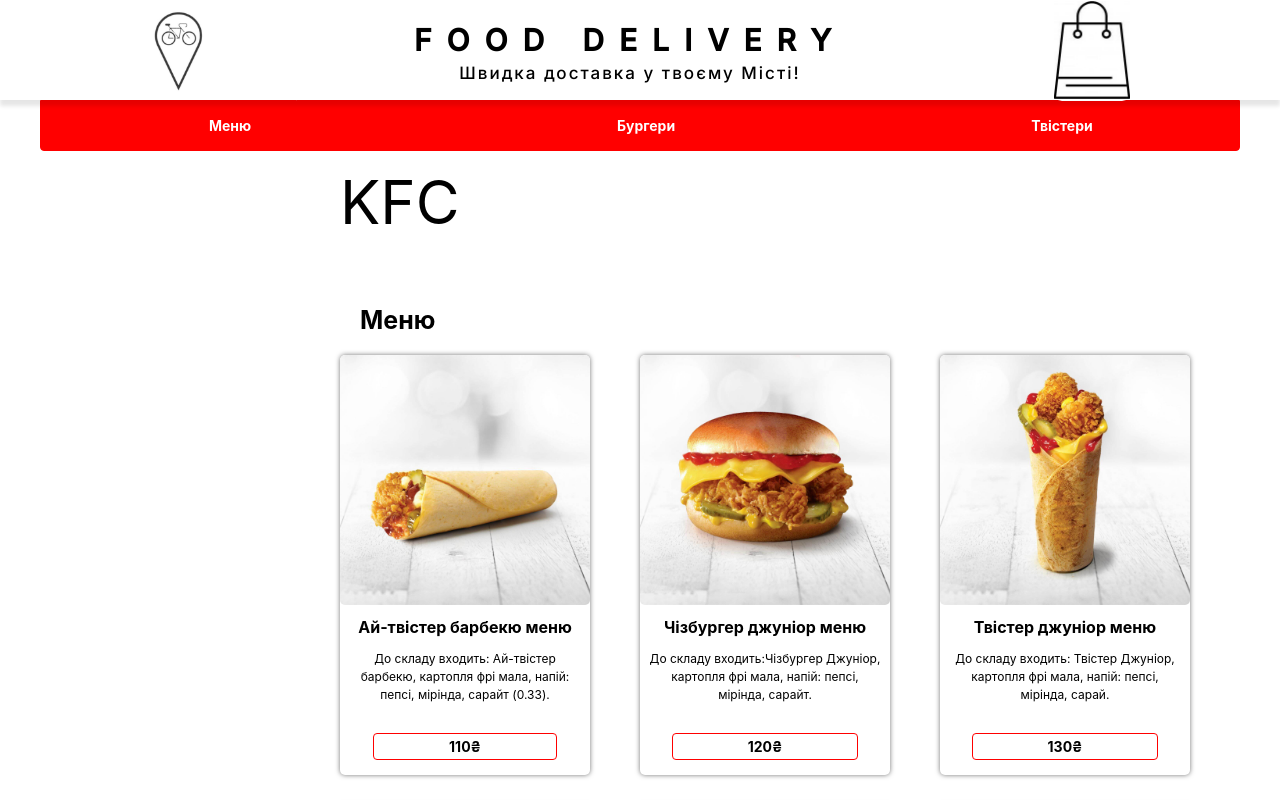
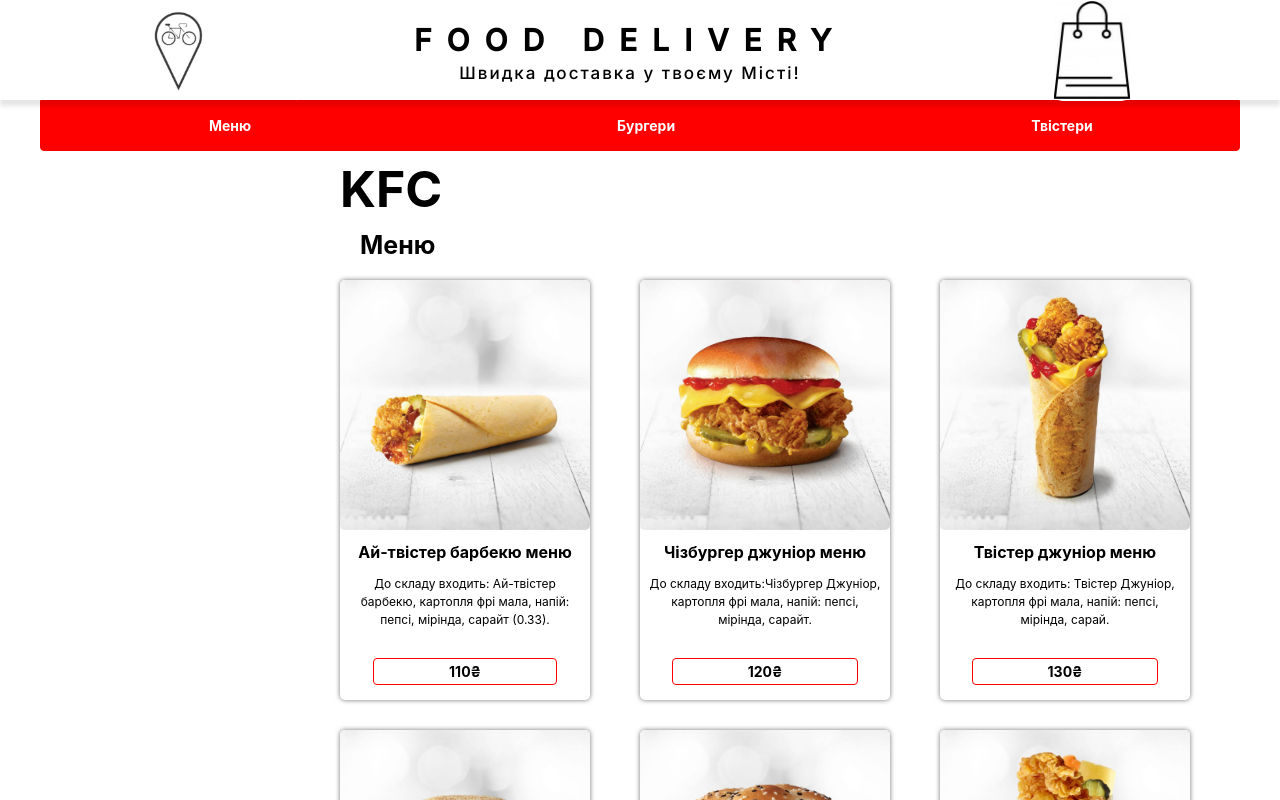
Before and after one commit to studennikovIv/food_del, a React (Create React App) app: page /KFC in a window 1280 px wide. Shown: the top 800 px of the page. Built offline with nearby package versions, Linux system fonts and the light colour scheme.

Commit message:
- card basked price

```diff
--- a/src/App.jsx
+++ b/src/App.jsx
@@ -30,7 +30,7 @@
 import MenuLaziz from 'components/MenuAllBookmarks/Laziz/Laziz.json';
 
 import arrow_top from './images/arrow-top-svgrepo.svg';
-console.log(MenuMyPlace);
+
 // const Menu = lazy(() =>
 //   import('./components/Menu/Menu').then(module => {
 //     // console.log(module);
--- a/src/components/Basket/card/BasketCard.jsx
+++ b/src/components/Basket/card/BasketCard.jsx
@@ -21,7 +21,7 @@
   };
 
   const minusButton = () => {
-    if (valSpan === 1) {
+    if (valSpan === 0) {
       return;
     }
     minus(basketArr);
--- a/src/components/Menu/Menu.jsx
+++ b/src/components/Menu/Menu.jsx
@@ -3,8 +3,8 @@
   CONTEINER_MENU_DIV,
   MENU_UL,
   ONE_CASE_LI,
-  NAMEINST_P,
-  NAME_SUBPOSITION_H1,
+  NAMEINST_H1,
+  NAME_SUBPOSITION_H2,
   SUBPOSITION_UL,
 } from './styled/Menu.styled';
 import { TitleMenu } from './TitleMenu';
@@ -18,8 +18,8 @@
           const { title, nameInst, list } = res;
           return (
             <ONE_CASE_LI key={title} id={title}>
-              {nameInst && <NAMEINST_P>{nameInst}</NAMEINST_P>}
-              <NAME_SUBPOSITION_H1>{title}</NAME_SUBPOSITION_H1>
+              {nameInst && <NAMEINST_H1>{nameInst}</NAMEINST_H1>}
+              <NAME_SUBPOSITION_H2>{title}</NAME_SUBPOSITION_H2>
               <SUBPOSITION_UL>
                 <OneCard position={list} clickOnCard={clickOnCard} />;
               </SUBPOSITION_UL>
@@ -31,8 +31,8 @@
           console.log(res);
           return (
             <ONE_CASE_LI key={title} id={title}>
-              {nameInst && <NAMEINST_P>{nameInst}</NAMEINST_P>}
-              <NAME_SUBPOSITION_H1>{title}</NAME_SUBPOSITION_H1>
+              {nameInst && <NAMEINST_H1>{nameInst}</NAMEINST_H1>}
+              <NAME_SUBPOSITION_H>{title}</NAME_SUBPOSITION_H>
               <SUBPOSITION_UL>
                 <OneCard position={res} clickOnCard={clickOnCard} />
               </SUBPOSITION_UL>
--- a/src/components/Menu/styled/Menu.styled.jsx
+++ b/src/components/Menu/styled/Menu.styled.jsx
@@ -3,18 +3,15 @@
 export const CONTEINER_MENU_DIV = styled.div`
   position: relative;
   display: flex;
-  min-height: 85wh;
+  // height: 100vh;
   align-items: center;
-  margin-top: 110px;
+  margin-top: 10px;
   @media screen and (min-width: 760px) {
     justify-content: center;
-    margin-top: 100px;
+    margin-top: 20px;
   }
   @media screen and (min-width: 1200px) {
-    margin-top: 130px;
-    // width: 1000px;
-    // justify-content: center;
-    // align-items: center;
+    margin-top: 30px;
   }
 `;
 
@@ -39,7 +36,7 @@
 export const ONE_CASE_LI = styled.li`
   position: relative;
   margin: 0 0 20px 0;
-  padding: 150px 0 0 0;
+  padding: 100px 0 0 0;
   :active {
     opacity: 1;
   }
@@ -47,16 +44,18 @@
   //   padding-top: 150px;
   // }
 `;
-export const NAMEINST_P = styled.p`
-  position: absolute;
-  top: 5px;
-  left: 50%;
-  transform: translate(-50%);
-  width: 100%;
-  font-size: 60px;
+export const NAMEINST_H1 = styled.h1`
+  font-size: 30px;
+  @media screen and (min-width: 760px) {
+    font-size: 40px;
+  }
+
+  @media screen and (min-width: 1200px) {
+    font-size: 50px;
+  }
 `;
 
-export const NAME_SUBPOSITION_H1 = styled.h1`
+export const NAME_SUBPOSITION_H2 = styled.h2`
   font-size: 15px;
   @media screen and (min-width: 760px) {
     font-size: 20px;
--- a/src/index.css
+++ b/src/index.css
@@ -3,7 +3,7 @@
 body,
 html {
   scroll-behavior: smooth;
-  min-height: 100vh;
+  min-height: 100%;
   margin: 0;
   font-family: -apple-system, BlinkMacSystemFont, 'Segoe UI', 'Roboto', 'Oxygen',
     'Ubuntu', 'Cantarell', 'Fira Sans', 'Droid Sans', 'Helvetica Neue',
@@ -49,9 +49,9 @@
 
 /* Выставляем основные настройки по-умолчанию для body */
 body {
-  min-height: 100vh;
+  /* min-height: 100vh;
   scroll-behavior: smooth;
-  text-rendering: optimizeSpeed;
+  text-rendering: optimizeSpeed; */
   line-height: 1.5;
 }
 
```
Also changed, not shown: src/data.json (deleted, +0 -54 lines).
